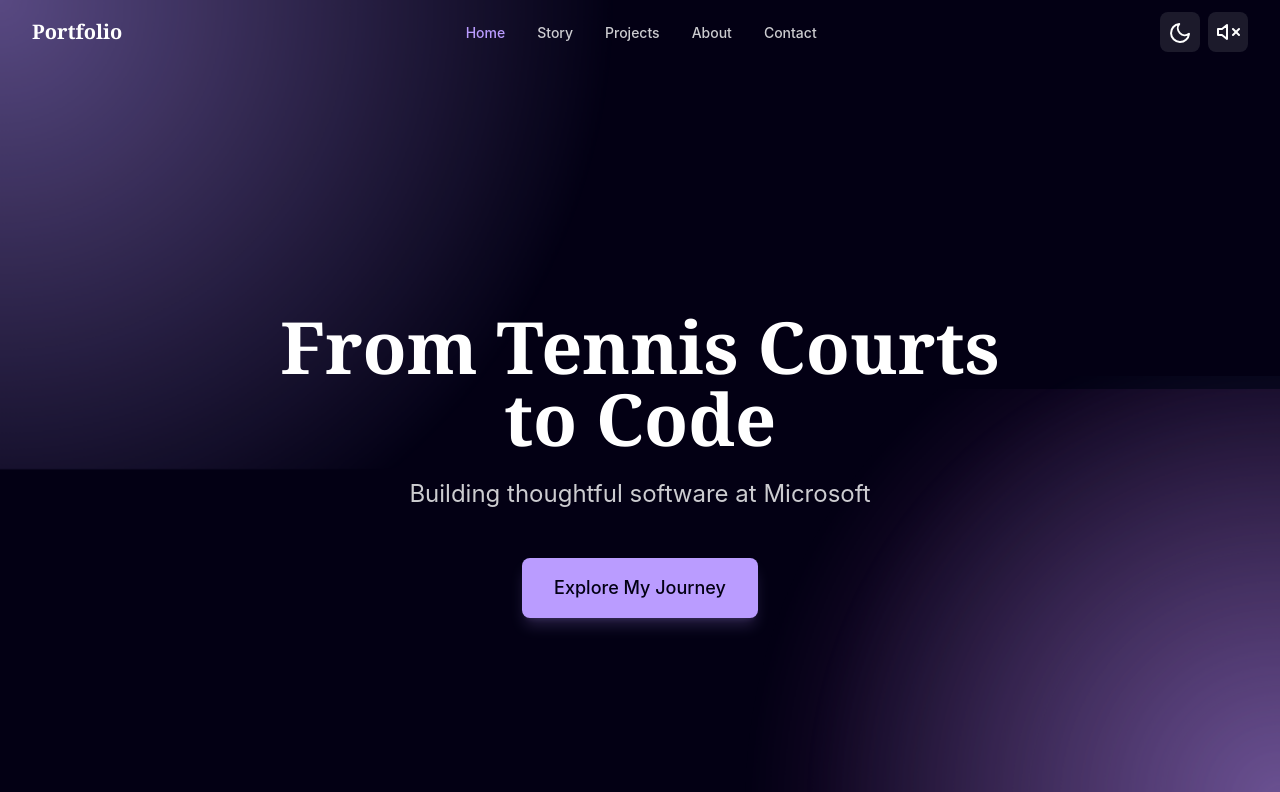
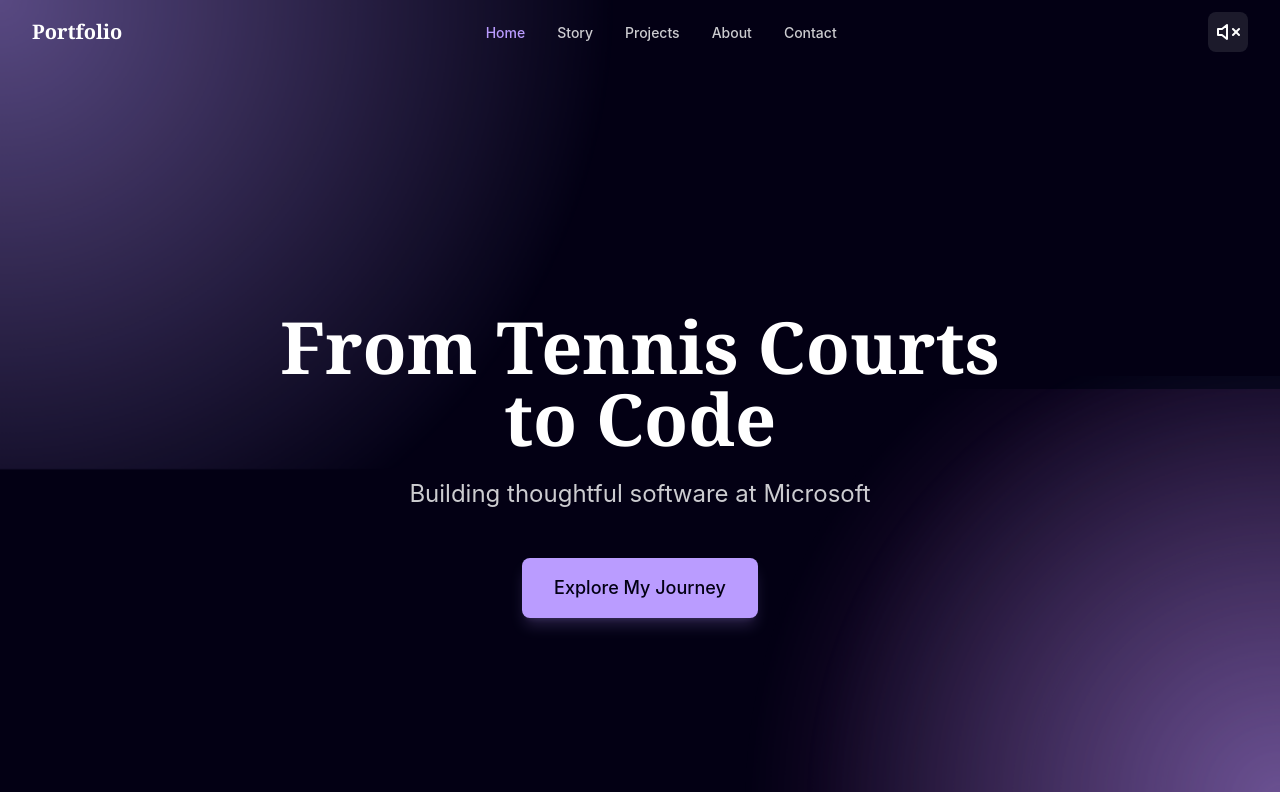
Before and after one commit to patel-jeni/personal-website, a React (Vite) app: page / in a window 1280 px wide. Shown: the top 792 px of the page. Built offline with nearby package versions, Linux system fonts and the light colour scheme.

Commit message:
Remove dark/light mode toggle
- Remove ThemeToggle component from navigation
- Site will remain in dark mode (default theme)

```diff
--- a/src/components/Nav.tsx
+++ b/src/components/Nav.tsx
@@ -3,7 +3,6 @@ import { Link, useLocation } from 'react-router-dom'
 import { motion, AnimatePresence } from 'framer-motion'
 import clsx from 'clsx'
 import { Icons } from './Icon'
-import { ThemeToggle } from './ThemeToggle'
 import { AudioToggle } from './AudioToggle'
 import copy from '@/content/copy.json'
 
@@ -76,7 +75,6 @@ export function Nav() {
 
           {/* Controls */}
           <div className="flex items-center space-x-2">
-            <ThemeToggle />
             <AudioToggle />
 
             {/* Mobile menu button */}
```
